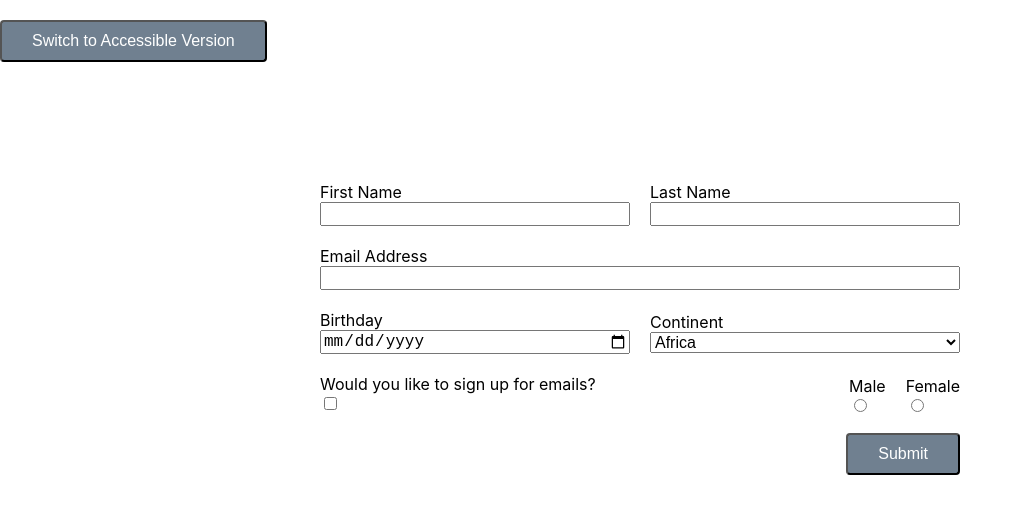
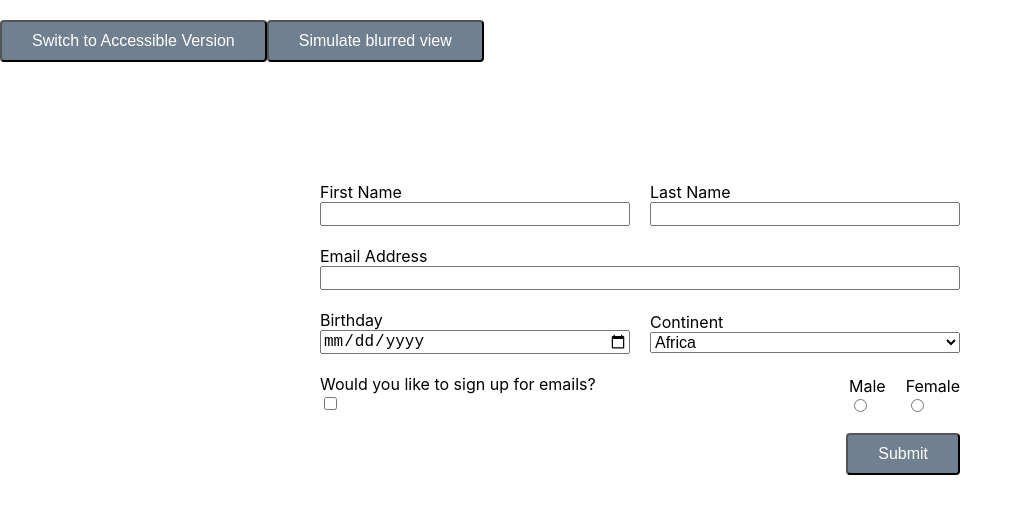
Before and after one commit to AustinNChristensen/tab-order-example, a React (Create React App) app: page / in a window 1280 px wide. Shown: the top 514 px of the page, without its empty margins (0-1023 px from the left). Built offline with nearby package versions, Linux system fonts and the light colour scheme.

Commit message:
add blurred view option [Closes #6]

```diff
--- a/src/App.js
+++ b/src/App.js
@@ -5,6 +5,7 @@ import { AccessibleForm } from './AccessibleForm';
 
 const App = () => {
   const [inaccessibleVisible, setInaccessibleVisible] = useState(true);
+  const [blurredView, setBlurredView] = useState(false);
 
   let content;
 
@@ -13,10 +14,22 @@ const App = () => {
   } else {
     content = <AccessibleForm />;
   }
+
+  const styles = blurredView ? {
+      position: 'fixed',
+      height: '100vh',
+      width: '100vw',
+      zIndex: '100',
+      filter: 'blur(3.5px)'
+  } : null;
+
   return (
     <main>
       <button onClick={() => setInaccessibleVisible(!inaccessibleVisible)}>{`${inaccessibleVisible ? 'Switch to Accessible Version' : 'Switch to Inaccessible Version'}`}</button>
-      {content}
+      <button onClick={() => setBlurredView(!blurredView)}>{`${blurredView ? 'Switch to normal view' : 'Simulate blurred view'}`}</button>
+      <div style={styles}>
+        {content}
+      </div>
     </main>
   );
 }
```
Also changed, not shown: 2 other files (tests, documents, lock files or other folders).
